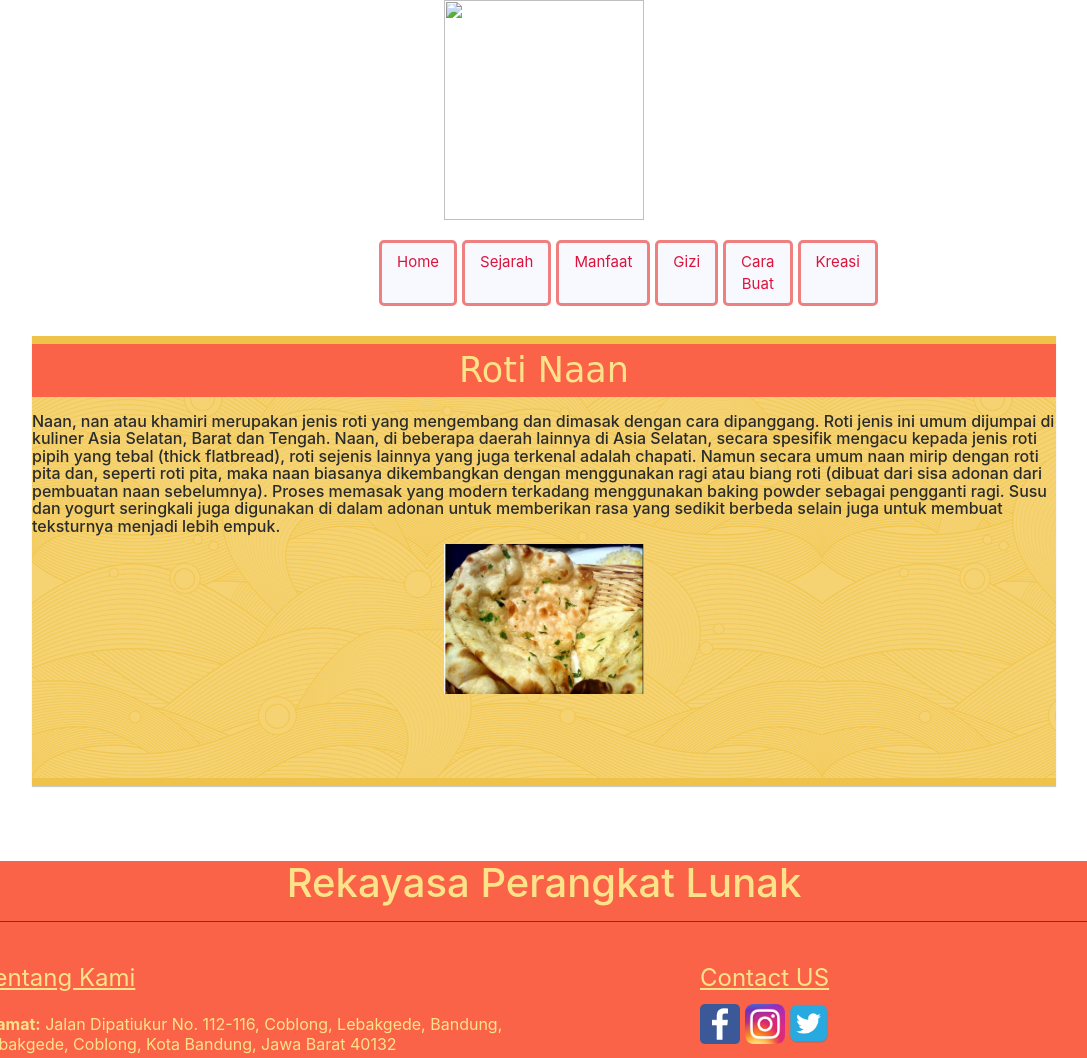
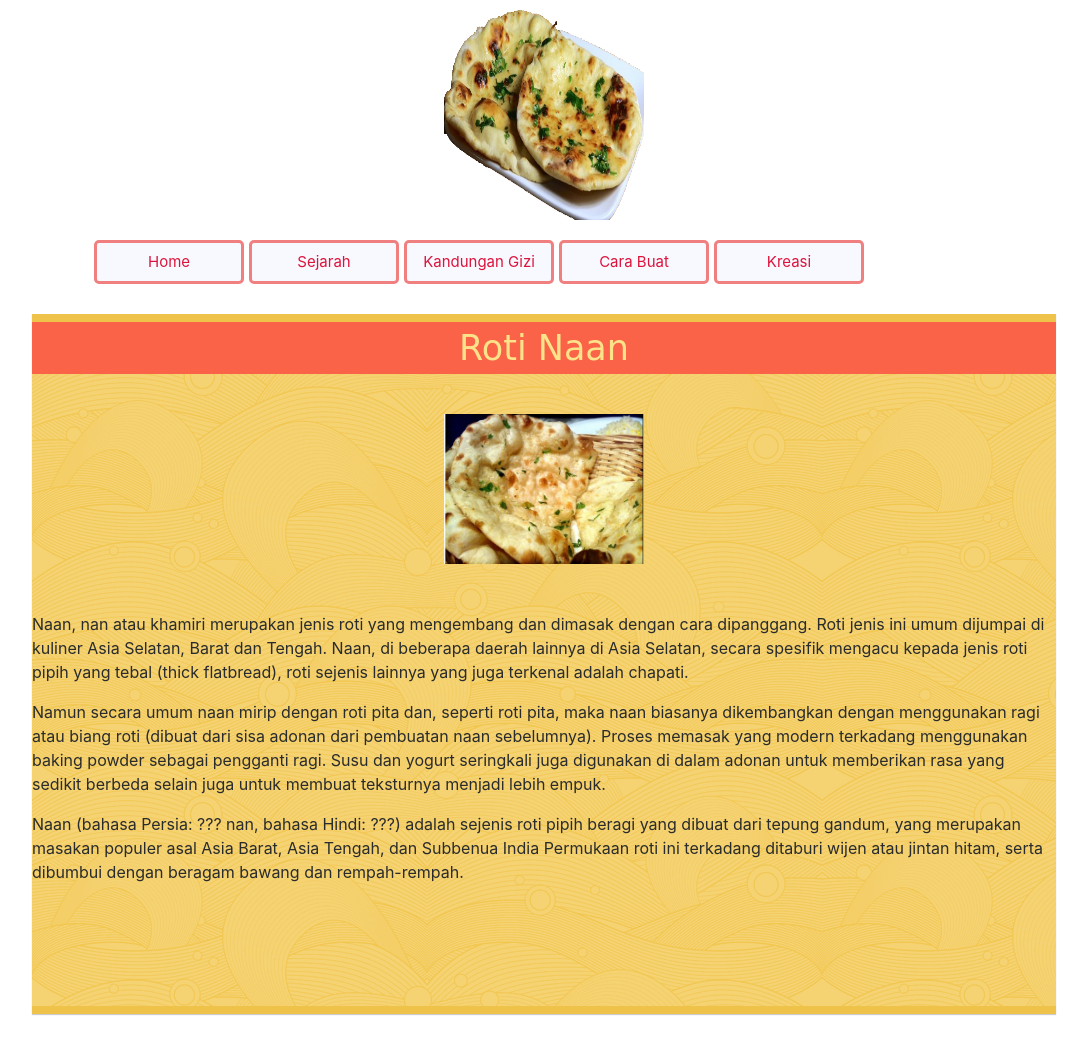
Before and after one commit to heriwj/RPL, a plain HTML site: page index.html in a window 1280 px wide. Shown: the top 1058 px of the page, without its empty margins (96-1183 px from the left). Drawn offline with nearby package versions, Linux system fonts and the light colour scheme.

Commit message:
Auto stash before merge of "master" and "origin/master"
Index udah mantap

```diff
--- a/css/style.css
+++ b/css/style.css
@@ -56,7 +56,7 @@ li{
 .da-slider{
   width: 100%;
   min-width: 480px;
-  height: 450px;
+  height: 800px;
   position: relative;
   margin: 3px auto;
   overflow: hidden;
@@ -99,7 +99,6 @@ li{
   left: 110%;
 }
 .da-slider-fb .da-slide h2,
-.da-slider-fb .da-slide p,
 .da-slider-fb .da-slide .da-link{
   left: 10%;
   opacity: 1;
@@ -760,6 +759,7 @@ body{
 li{
 	border: 3px solid;
 	border-color: rgb(240, 128, 128);
+  width: 150px;
 }
 
 .nav-item{
@@ -770,7 +770,8 @@ li{
 
 .navbar-menu{
 	margin-top: 20px;
-	width: 330px;
+	width: 300px;
+  margin-left: -600px;
 }
 
 .navbar-menu > ul li a{
@@ -806,7 +807,7 @@ li{
 .da-slider{
   width: 80%;
   min-width: 480px;
-  height: 450px;
+  height:700px;
   position: relative;
   margin: 3px auto;
   overflow: hidden;
--- a/index.html
+++ b/index.html
@@ -11,24 +11,21 @@
 <body>
 	<div class="header" align="center">
 		<div align="center">
-			<img src="Roti Naan/logo.png" class="bg">
+			<img src="RotiNaan/logo.png" class="bg">
 		</div>
 		<nav class="nav navbar-menu">
 			<ul class="nav justify-content-center">
   				<li class="nav-item">
-    				<a class="nav-link active" href="coba.html">Home</a>
+    				<a class="nav-link active" href="index.html">Home</a>
 				</li>
   				<li class="nav-item">
-    				<a class="nav-link" href="about.html">Sejarah</a>
+    				<a class="nav-link" href="sejarah.html">Sejarah</a>
+  				</li>
+					<li class="nav-item">
+    				<a class="nav-link" href="#">Kandungan Gizi</a>
   				</li>
   				<li class="nav-item">
-    				<a class="nav-link" href="#">Manfaat</a>
-  				</li>
-					<li class="nav-item">
-    				<a class="nav-link" href="#">Gizi</a>
-  				</li>
-  				<li class="nav-item">
-    				<a class="nav-link" href="#">Cara Buat</a>
+    				<a class="nav-link" href="c">Cara Buat</a>
   				</li>
   				<li class="nav-item">
     				<a class="nav-link" href="#">Kreasi</a>
@@ -40,12 +37,26 @@
 	<div id="da-slider" class="da-slider">
         <div class="recommended_menu" align="center">
          <p>Roti Naan</p>
+
        </div>
+       <br>
+
+       <center><img src="RotiNaan/hal.dep1.jpg" width="200px" height="150px"></center>
+       <br>
+       <br>
+       <p>Naan, nan atau khamiri merupakan jenis roti yang mengembang dan dimasak dengan cara dipanggang. Roti jenis ini umum dijumpai di kuliner Asia Selatan, Barat dan  Tengah. Naan, di beberapa daerah lainnya di Asia Selatan, secara spesifik mengacu kepada jenis roti pipih yang tebal (thick flatbread), roti sejenis lainnya yang juga terkenal adalah chapati. </p>
+
+       <p>
+       Namun secara umum naan mirip dengan roti pita dan, seperti roti pita, maka naan biasanya dikembangkan dengan  menggunakan ragi atau biang roti (dibuat dari sisa adonan dari pembuatan naan sebelumnya). Proses memasak yang modern terkadang menggunakan baking powder sebagai pengganti ragi. Susu dan yogurt seringkali juga digunakan di dalam adonan untuk memberikan rasa yang sedikit berbeda selain juga untuk membuat teksturnya menjadi lebih empuk.</p>
+
+    <p>Naan (bahasa Persia: ??? nan, bahasa Hindi: ???) adalah sejenis roti pipih beragi yang dibuat dari tepung gandum,
+yang merupakan masakan populer asal Asia Barat, Asia Tengah, dan Subbenua India Permukaan roti ini terkadang ditaburi wijen atau jintan hitam, serta dibumbui dengan beragam bawang dan rempah-rempah.
+</p>
         <div class="konten">
-          <h6>  Naan, nan atau khamiri merupakan jenis roti yang mengembang dan dimasak dengan cara dipanggang. Roti jenis ini umum dijumpai di kuliner Asia Selatan, Barat dan  Tengah. Naan, di beberapa daerah lainnya di Asia Selatan, secara spesifik mengacu kepada jenis roti pipih yang tebal (thick flatbread), roti sejenis lainnya yang juga terkenal adalah chapati. Namun secara umum naan mirip dengan roti pita dan, seperti roti pita, maka naan biasanya dikembangkan dengan  menggunakan ragi atau biang roti (dibuat dari sisa adonan dari pembuatan naan sebelumnya). Proses memasak yang modern terkadang menggunakan baking powder sebagai pengganti ragi. Susu dan yogurt seringkali juga digunakan di dalam adonan untuk memberikan rasa yang sedikit berbeda selain juga untuk membuat teksturnya menjadi lebih empuk.</h6>
+
 
 <div align="center">
-<img src="RotiNaan/hal.dep1.jpg" width="200px" height="150px">
+
 </div>
 
 
```
Also changed, not shown: sejarah.html (+1 -1 lines).
